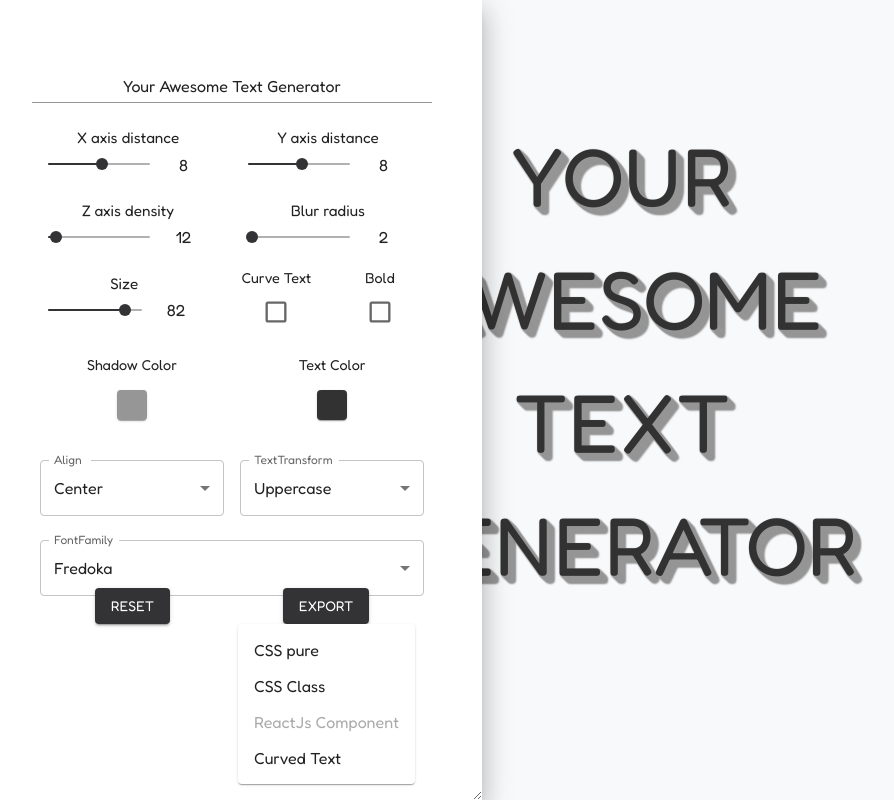
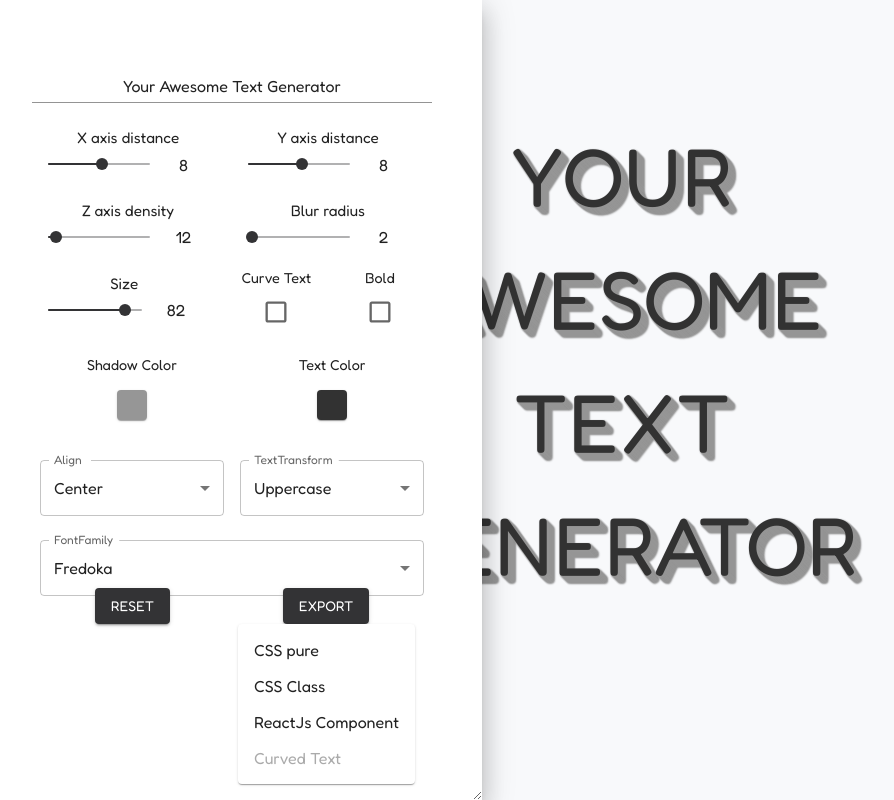
Before and after one commit to Crhist0/awesome-title-generator, a React (Create React App) app: page / in a window 1280 px wide. Both pictures are taken after a click on the button "EXPORT". Shown: the whole page, without its empty margins (18-912 px from the left). Built offline with nearby package versions, Linux system fonts and the light colour scheme; a web font is replaced by a local one.

Commit message:
edit disabled status to follow user choises

```diff
--- a/src/components/SplitButton/SplitButton.jsx
+++ b/src/components/SplitButton/SplitButton.jsx
@@ -12,10 +12,11 @@ import ClickAwayListener from '@mui/material/ClickAwayListener';
 
 import { useRef, useState } from 'react';
 
-import { useDispatch } from 'react-redux';
+import { useDispatch, useSelector } from 'react-redux';
 import { updateState } from '../../store/ExportSlice';
 
 export const SplitButton = (props) => {
+  const configRedux = useSelector(({ config }) => config);
   const [open, setOpen] = useState(false);
   const anchorRef = useRef(null);
   const dispatch = useDispatch();
@@ -85,7 +86,12 @@ export const SplitButton = (props) => {
                       key={option}
                       value={index}
                       id={option}
-                      disabled={index == 2 ? true : false}
+                      disabled={
+                        (configRedux.circle && option !== 'Curved Text') ||
+                        (!configRedux.circle && option === 'Curved Text')
+                          ? true
+                          : false
+                      }
                       onClick={(event) => handleMenuItemClick(event, index)}
                     >
                       {option}
```
